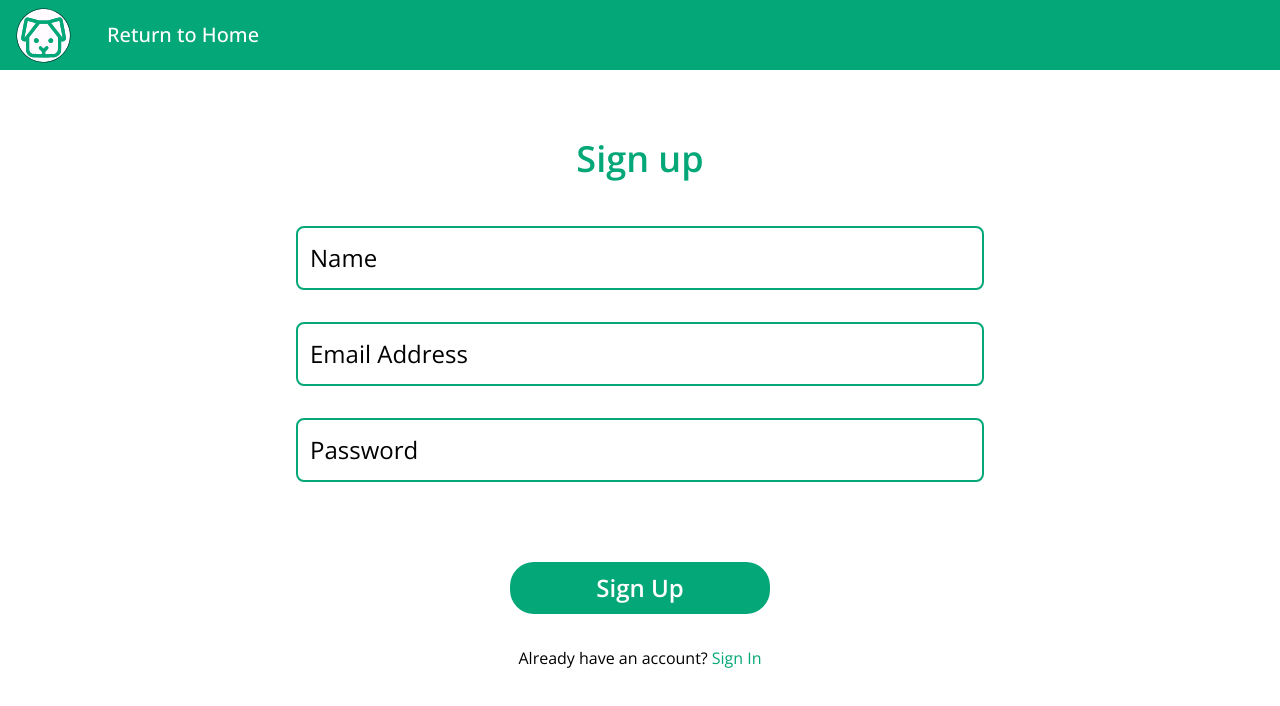
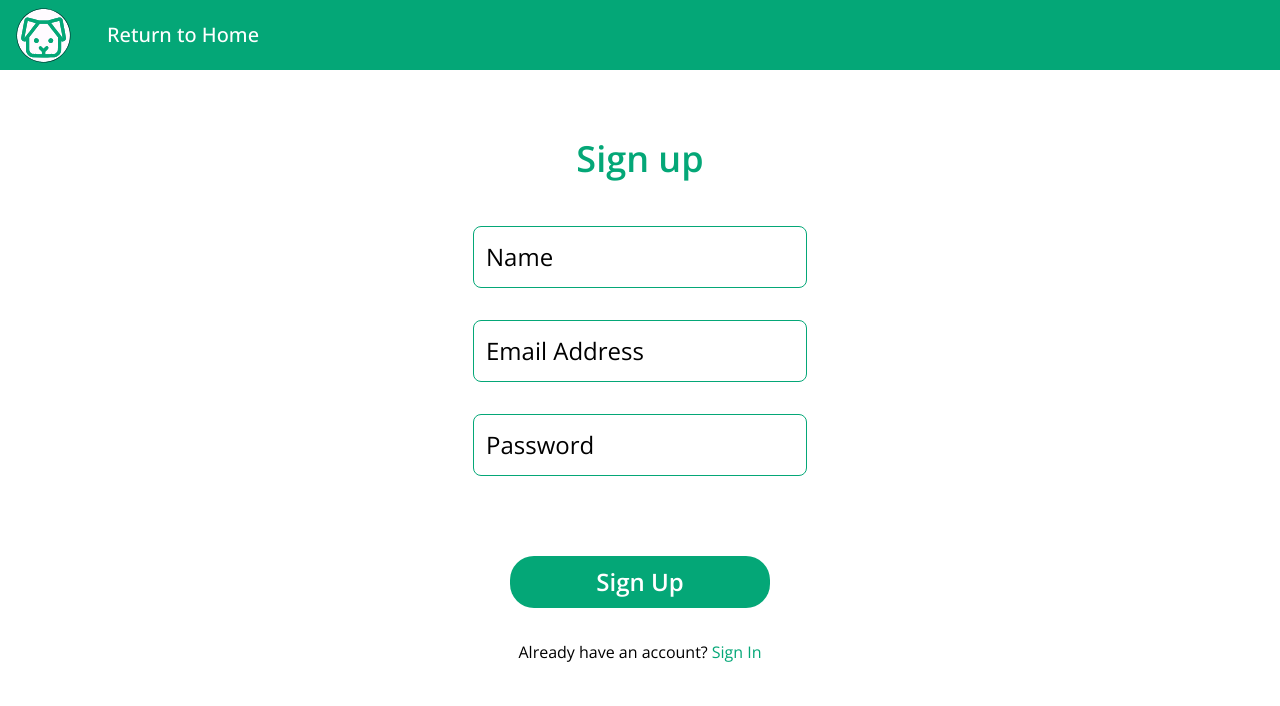
Before and after one commit to ProfessorKT/homepetguardians, a Next.js app: page /Signup/Signup in a window 1280 px wide. Shown: the top 706 px of the page. Built offline with nearby package versions, Linux system fonts and the light colour scheme.

Commit message:
signup 1.1

```diff
--- a/src/pages/Signup/Signup.jsx
+++ b/src/pages/Signup/Signup.jsx
@@ -9,22 +9,26 @@ export default function Signup() {
         <h1 className="text-[#04A777] font-semibold text-[36px] pt-[100px] md:pt-[32px]">
           Sign up
         </h1>
-        <form action="" className="flex flex-col w-[688px] mx-auto">
+        <form
+          action=""
+          className="flex flex-col w-full justify-center items-center"
+        >
           <input
             type="text"
             name="name"
             id="name"
             placeholder="Name"
-            className="md:mt-10 mt-16 py-3 px-3 font-light border-2 border-[#04A777] rounded-lg md:text-[24px]
-            text-[18px] placeholder-black focus:outline-none focus:box-shadow-none"
+            className="md:mt-10 mt-16 py-3 px-3 font-light border border-[#04A777] rounded-lg md:text-[24px]
+            text-[18px] placeholder-black
+            "
           />
           <input
             type="email"
             name="email"
             id="email"
             placeholder="Email Address"
-            className="mt-8 py-3 px-3 font-light border-2 border-[#04A777] rounded-lg md:text-[24px]
-            text-[18px] placeholder-black focus:outline-none focus:box-shadow-none"
+            className="mt-8 py-3 px-3 font-light border border-[#04A777] rounded-lg md:text-[24px]
+            text-[18px] placeholder-black"
           />
 
           <input
@@ -32,13 +36,14 @@ export default function Signup() {
             name="password"
             id="password"
             placeholder="Password "
-            className="mt-8 py-3 px-3 font-light border-2 border-[#04A777] rounded-lg md:text-[24px]
-            text-[18px] placeholder-black focus:outline-none focus:box-shadow-none"
+            className="mt-8 py-3 px-3 font-light border border-[#04A777] rounded-lg md:text-[24px]
+            text-[18px] placeholder-black"
           />
-
-          <button className="bg-[#04A777] md:w-[260px] w-[685px] md:mx-auto py-2 rounded-3xl md:mt-[80px] mt-8 text-white font-semibold text-[24px]">
-            Sign Up
-          </button>
+          <div className="flex content-center">
+            <button className="bg-[#04A777] md:w-[260px] w-[200px] md:mx-auto py-2 rounded-3xl md:mt-[80px] mt-8 text-white font-semibold text-[24px]">
+              Sign Up
+            </button>
+          </div>
 
           <div className="md:mx-auto flex ml-3 md:mt-8 mt-11 text-[16px]">
             <p className="pr-1">Already have an account?</p>
```
